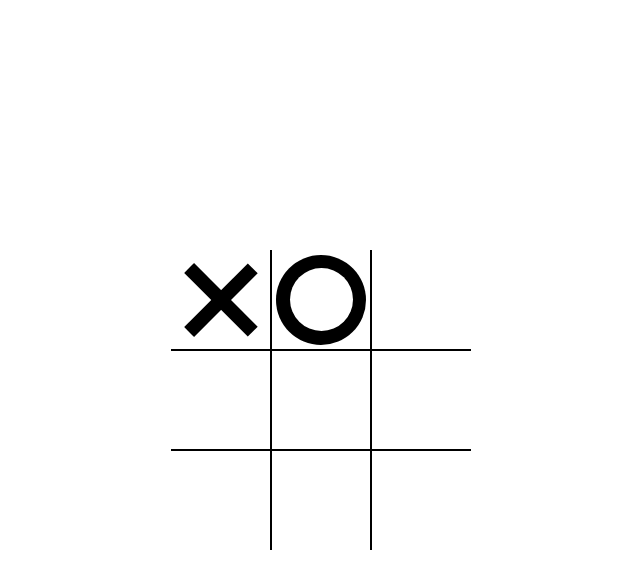
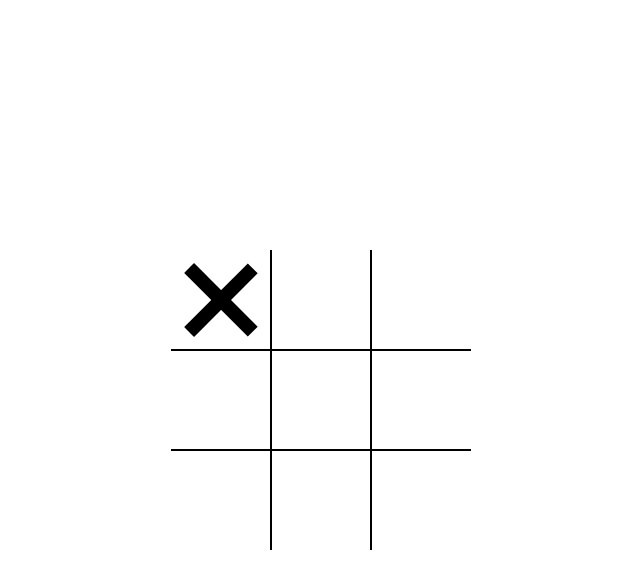
Before and after one commit to Abby1129/js-tic-tac-toe, a plain HTML site: page index.html in a window 1280 px wide. Both pictures are taken after a click on the element 540 px from the left and 300 px from the top of the page. Shown: the whole page, without its empty margins (319-959 px from the left). Drawn offline with Linux system fonts and the light colour scheme.

Commit message:
Finish func and cleanup

```diff
--- a/index.html
+++ b/index.html
@@ -10,8 +10,8 @@
   </head>
   <body>
     <div class="board" id="board">
-      <div class="cell x" data-cell></div>
-      <div class="cell circle" data-cell></div>
+      <div class="cell" data-cell></div>
+      <div class="cell" data-cell></div>
       <div class="cell" data-cell></div>
       <div class="cell" data-cell></div>
       <div class="cell" data-cell></div>
--- a/script.js
+++ b/script.js
@@ -0,0 +1,93 @@
+const X_CLASS = "x";
+const CIRCLE_CLASS = "circle";
+const WINNING_COMBINATIONS = [
+  [0, 1, 2],
+  [3, 4, 5],
+  [6, 7, 8],
+  [0, 3, 6],
+  [1, 4, 7],
+  [2, 5, 8],
+  [0, 4, 8],
+  [2, 4, 6],
+];
+const cellElements = document.querySelectorAll("[data-cell]");
+const board = document.getElementById("board");
+const winningMessageElement = document.getElementById("winningMessage");
+const restartButton = document.getElementById("restartButton");
+const winningMessageTextElement = document.querySelector(
+  "[data-winning-message-text]"
+);
+let circleTurn;
+
+startGame();
+
+restartButton.addEventListener("click", startGame);
+
+function startGame() {
+  circleTurn = false;
+  cellElements.forEach((cell) => {
+    cell.classList.remove(X_CLASS);
+    cell.classList.remove(CIRCLE_CLASS);
+    cell.removeEventListener("click", handleClick);
+    cell.addEventListener("click", handleClick, { once: true });
+  });
+  setBoardHoverClass();
+  winningMessageElement.classList.remove("show");
+}
+
+function handleClick(e) {
+  const cell = e.target;
+  const currentClass = circleTurn ? CIRCLE_CLASS : X_CLASS;
+  placeMark(cell, currentClass);
+  if (checkWin(currentClass)) {
+    endGame(false);
+  } else if (isDraw()) {
+    endGame(true);
+  } else {
+    swapTurns();
+    setBoardHoverClass();
+  }
+}
+
+function endGame(draw) {
+  if (draw) {
+    winningMessageTextElement.innerText = "Draw!";
+  } else {
+    winningMessageTextElement.innerText = `${circleTurn ? "O's" : "X's"} Wins!`;
+  }
+  winningMessageElement.classList.add("show");
+}
+
+function isDraw() {
+  return [...cellElements].every((cell) => {
+    return (
+      cell.classList.contains(X_CLASS) || cell.classList.contains(CIRCLE_CLASS)
+    );
+  });
+}
+
+function placeMark(cell, currentClass) {
+  cell.classList.add(currentClass);
+}
+
+function swapTurns() {
+  circleTurn = !circleTurn;
+}
+
+function setBoardHoverClass() {
+  board.classList.remove(X_CLASS);
+  board.classList.remove(CIRCLE_CLASS);
+  if (circleTurn) {
+    board.classList.add(CIRCLE_CLASS);
+  } else {
+    board.classList.add(X_CLASS);
+  }
+}
+
+function checkWin(currentClass) {
+  return WINNING_COMBINATIONS.some((combination) => {
+    return combination.every((index) => {
+      return cellElements[index].classList.contains(currentClass);
+    });
+  });
+}
```
